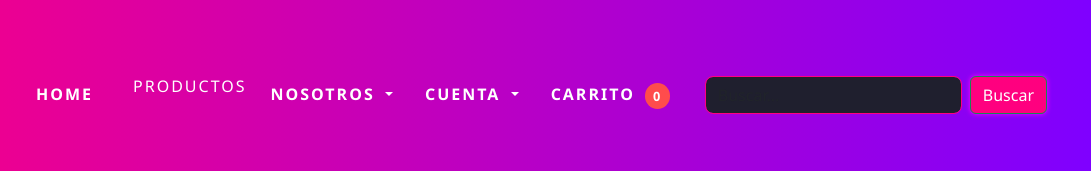
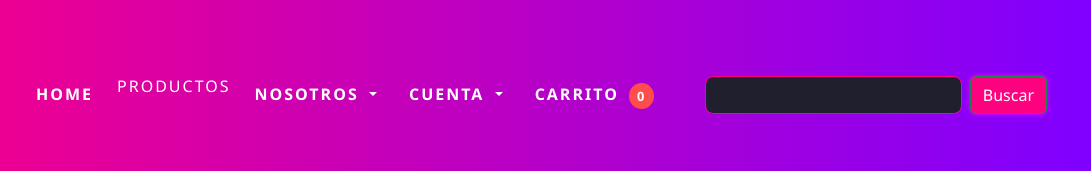
Before and after one commit to sebastianulloah/GomuGomuStore, a plain HTML site: page index.html in a window 1280 px wide. Shown: the top 171 px of the page, 189-1280 px from the left. Drawn offline with nearby package versions, Linux system fonts and the light colour scheme.

Commit message:
ajuste final ahora por favor

```diff
--- a/index.html
+++ b/index.html
@@ -27,7 +27,7 @@
               <a class="nav-link active" aria-current="page" href="index.html">Home</a>
             </li>
             <li class="nav-item">
-              <li><a class="dropdown-item" href="html/productos.html">Productos</a></li>
+              <a class="dropdown-item" href="html/productos.html">Productos</a>
             </li>
 
             <li class="nav-item dropdown">
```
